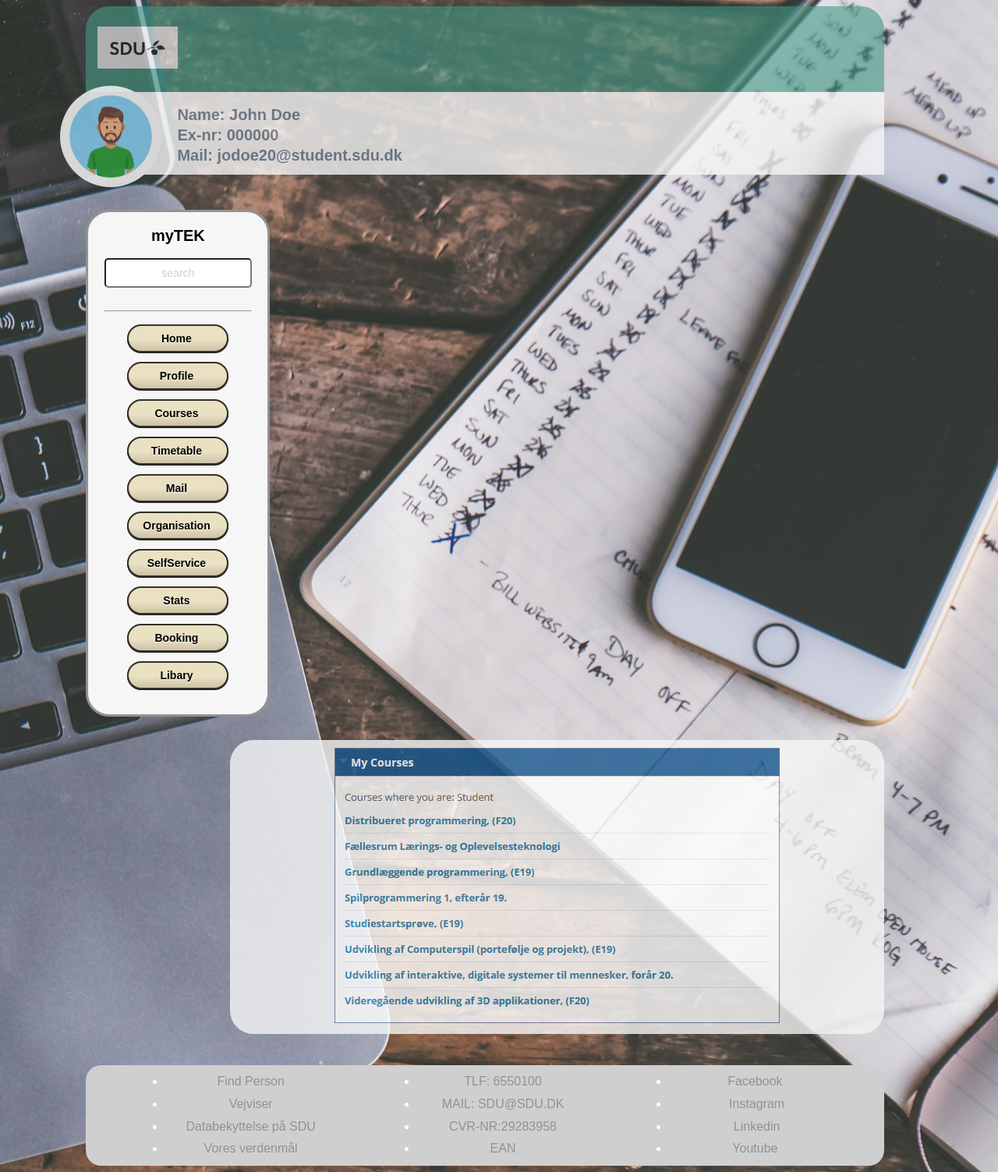
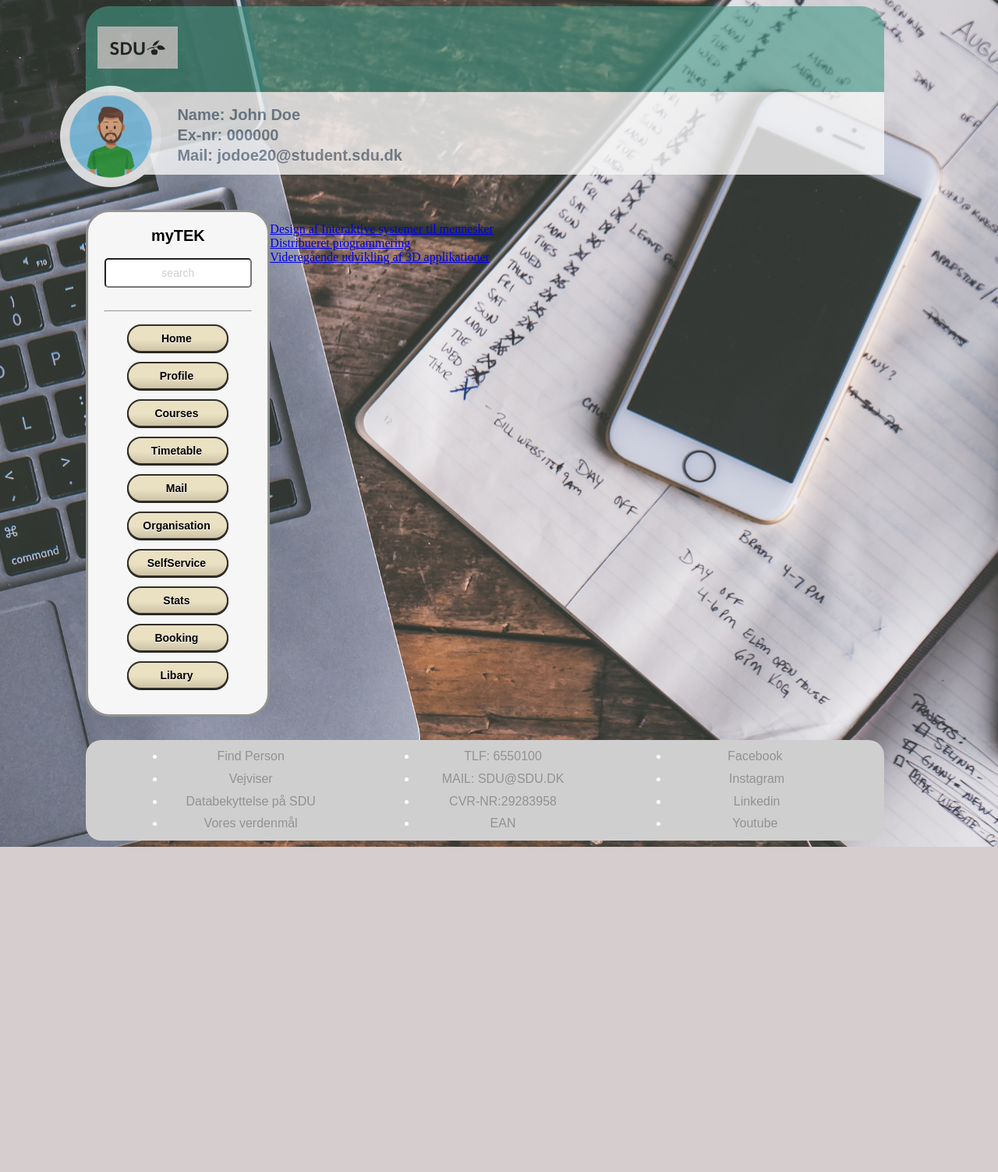
Before and after one commit to MagnusRoemer/BlackBoard2.0, a PHP site: page /Courses.html in a window 1280 px wide. Shown: the whole page at 78% size. After the commit the page ends 1086 px from the top, so only its background shows below. Run offline with PHP 8.4, Linux system fonts and the light colour scheme; some libraries are stand-ins or nearby versions.

Commit message:
Start på Courses menu

```diff
--- a/Assets/styles/stylesheet.css
+++ b/Assets/styles/stylesheet.css
@@ -408,6 +408,6 @@
   text-align: center
 }
 
-.mainContainer .* {
+.mainContainerText {
 
 }
--- a/Courses.html
+++ b/Courses.html
@@ -60,10 +60,16 @@
                 </div>
             </section>
             <section class="mainContent">
-                <div class="mainContainer"
-                id="Courses"> <img src="Assets/images/Courses Full.png"> </div>
+				<ul class="Courses">
+                <div class="mainContainerText"
+					<li> <a href="#" class="CoursesText">Design af Interaktive systemer til mennesker </a> </li> </div>
+				<div class="mainContainerText"
+                	<li> <a href="#" class="CoursesText">Distribueret programmering </a> </li> </div>
+				<div class="mainContainerText"
+                	<li> <a href="#" class="Courses">Videregående udvikling af 3D applikationer </a> </li></div>
             </section>
-        </div>
+				</ul>
+			</div>
         <footer>
             <!-- This is the footer with default 3 divs -->
             <div>
```
Also changed, not shown: Assets/images/download.png.
